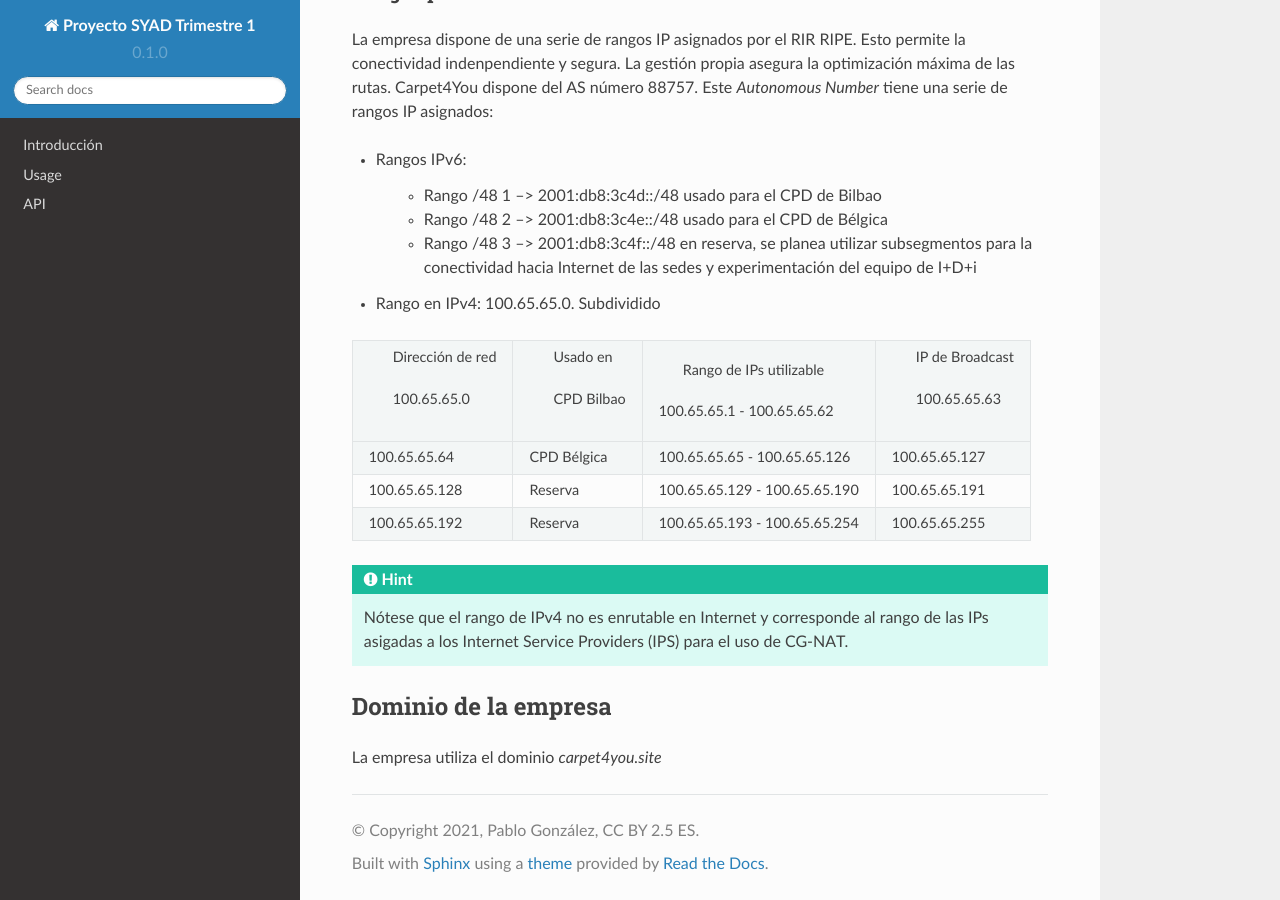
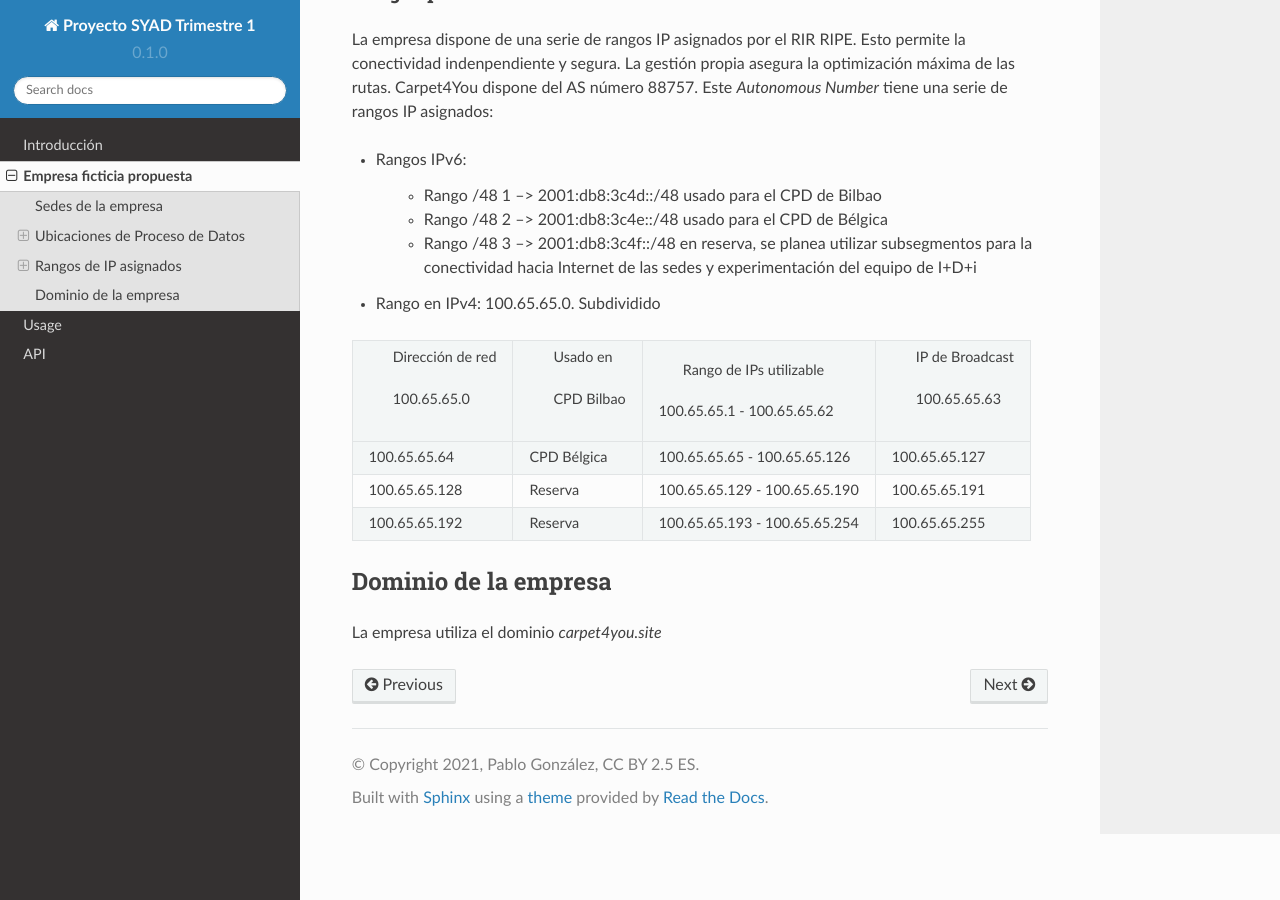
Before and after one commit to gonzaleztroyano/ASIR2-SYAD-P1, a Sphinx documentation site: the page built from docs/source/empresa-propuesta.rst, in a window 1280 px wide and 900 px high, scrolled down 1738 px. Built offline with Sphinx 7.4.7 and the Read the Docs theme 2.0.0, drawn with Linux system fonts in a browser that asks for light colours; pages that are not in the unit, such as notebooks, are missing from menus.

Commit message:
propuesta3

```diff
--- a/docs/source/empresa-propuesta.rst
+++ b/docs/source/empresa-propuesta.rst
@@ -70,7 +70,7 @@
 +------------------+---------------------+-------------------------------+-----------------+
 
 
-.. Hint:: Nótese que el rango de IPv4 no es enrutable en Internet y corresponde al rango de las IPs asigadas a los Internet Service Providers (IPS) para el uso de CG-NAT.
+.. Attention::: Nótese que el rango de IPv4 no es enrutable en Internet y corresponde al rango de las IPs asigadas a los Internet Service Providers (IPS) para el uso de CG-NAT.
 
 Dominio de la empresa
 =====================
--- a/docs/source/index.rst
+++ b/docs/source/index.rst
@@ -14,6 +14,6 @@
 .. toctree::
 
    introducción
-   propuesta-empresa
+   empresa-propuesta
    usage
    api
```
